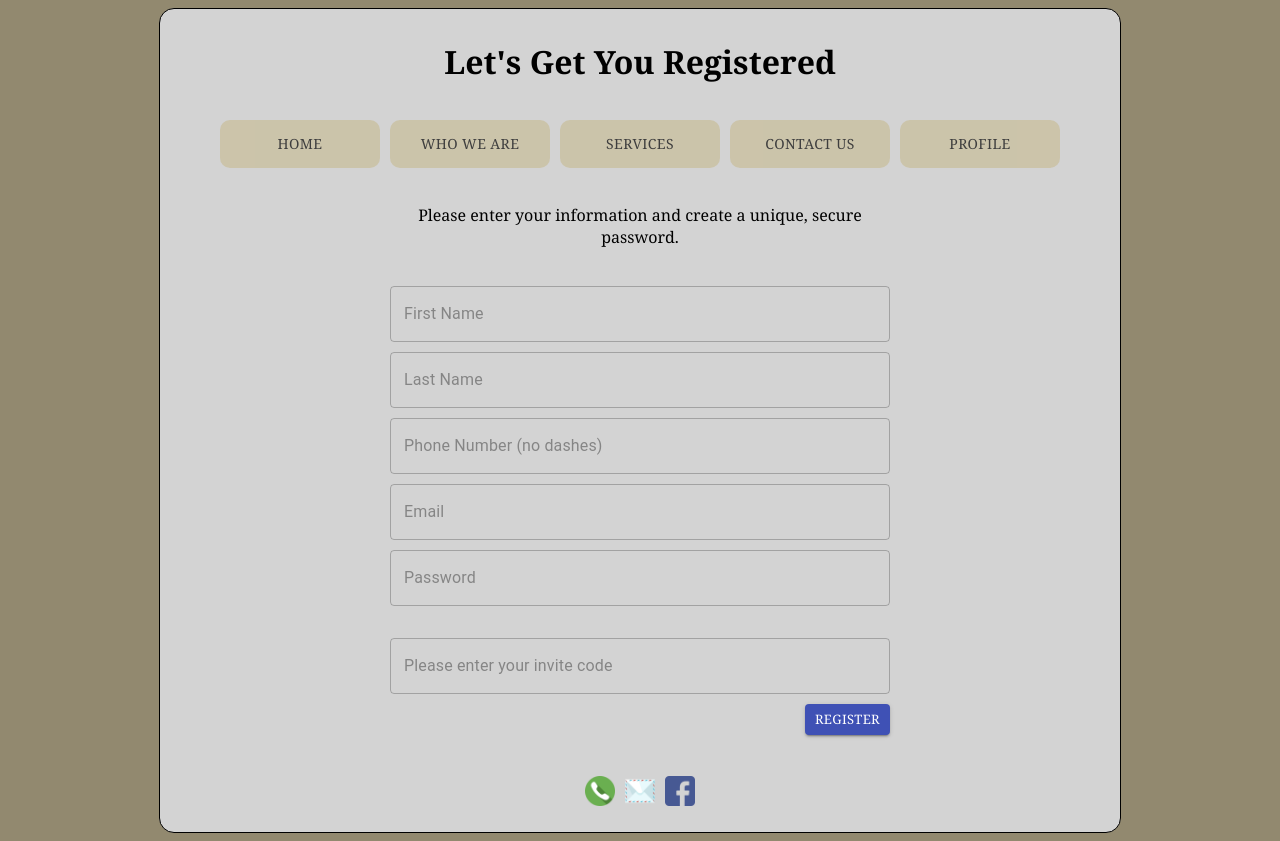
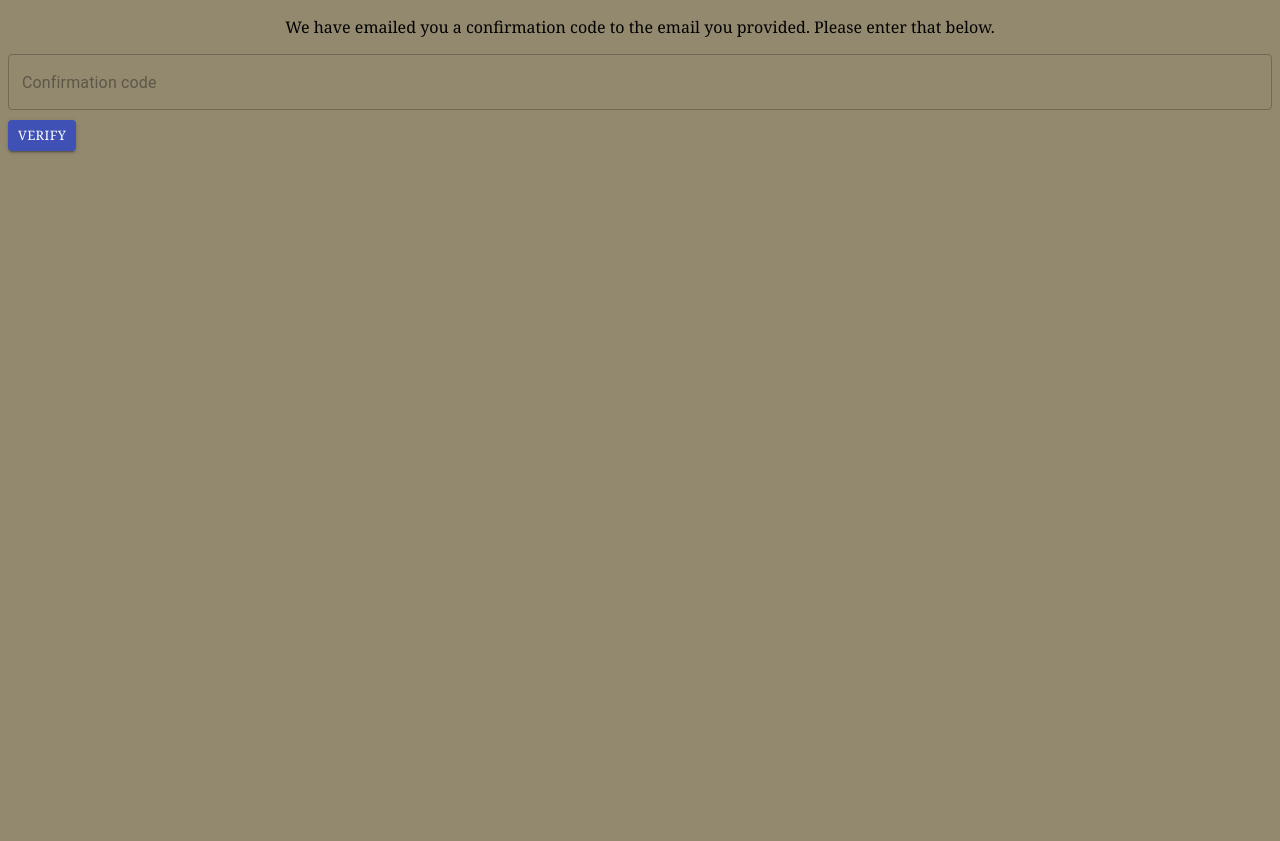
Before and after one commit to cperault/roofmasters, a React (Create React App) app: page /registration in a window 1280 px wide. After the commit the page ends 800 px from the top, so only its background shows below. Built offline with nearby package versions, Linux system fonts and the light colour scheme.

Commit message:
User will now be prompted to enter the registration confirmation code sent to them via email before being redirected to the login page.

```diff
--- a/src/Models/Validation.js
+++ b/src/Models/Validation.js
@@ -36,6 +36,11 @@ const Validation = (credentials = [], formToValidate = "") => {
       if (inputIsValid(credentials[0]) && inputIsValid(credentials[1])) {
         isValid = true;
       }
+      //check for valid email input; this will be simple client-side validation, but the server will check as well.
+      let regex = /^[^\s@]+@[^\s@]+\.[^\s@]+$/; //regex obtained from StackOverflow community user's comment (Andrew) on https://stackoverflow.com/questions/46155/how-to-validate-an-email-address-in-javascript
+      if (regex.test(credentials[0])) {
+        isValid = true;
+      }
       break;
     case "registration":
       if (
--- a/src/Views/Registration.js
+++ b/src/Views/Registration.js
@@ -26,7 +26,8 @@ const Registration = ({
   const [password, setPassword] = useState("");
   //useState hook to manage the "page loading effect"
   const [pageLoading, setPageLoading] = useState(false);
-
+  const [registrationCode, setRegistrationCode] = useState("");
+  const [userNeedsToConfirm, setUserNeedsToConfirm] = useState(false);
   //submit email address and password from registration for account to be created
   //note: data will be sanitized server-side but protected by HTTPS client side
   const registerUser = (
@@ -66,9 +67,8 @@ const Registration = ({
             setInviteCode("Invite code is invalid.");
           } else if (response.data) {
             setPageLoading(false);
-            alert("Thank you! You're now registered! Let's get you logged in.");
-            //redirect to login once registration complete
-            window.location.assign("/login");
+            //prompt user to confirm registration by entering the code they received via email
+            confirmRegistration();
           }
         })
         .catch(error => {
@@ -98,7 +98,35 @@ const Registration = ({
       window.location.reload();
     }
   };
-  return (
+
+  //prompt user to enter the code they receive via email before proceeding
+  const confirmRegistration = (registrationCode, email) => {
+    setUserNeedsToConfirm(true);
+
+    setPageLoading(true);
+    //send request back to confirm user registration code
+    axios
+      .post(
+        "https://roofmasters-backend.herokuapp.com/index.php/confirm_registration",
+        {
+          registrationCode: registrationCode,
+          email: email
+        }
+      )
+      .then(response => {
+        if (response.data.verification === "Failed") {
+          setRegistrationCode("Invalid registration code.");
+        } else if (response.data) {
+          setPageLoading(false);
+          alert(
+            "Thank you confirming your email address. You will now be redirected to the login page."
+          );
+          window.location.assign("/login");
+        }
+      });
+  };
+
+  return userNeedsToConfirm === "" ? (
     <div className="wrapper_div">
       <h1 className="wrapper_header">Let's Get You Registered</h1>
       <nav>
@@ -198,6 +226,31 @@ const Registration = ({
         <Footer userIsLoggedIn={userIsLoggedIn} loggedInUser={loggedInUser} />
       </footer>
     </div>
+  ) : (
+    <div>
+      <p className="register_form_div_header">
+        We have emailed you a confirmation code to the email you provided.
+        Please enter that below.
+      </p>
+      <TextField
+        variant="outlined"
+        fullWidth
+        style={{ marginBottom: "10px" }}
+        name="registration_code"
+        value={registrationCode}
+        onChange={text => setRegistrationCode(text.target.value)}
+        placeholder="Confirmation code"
+      ></TextField>
+      <br />
+      <Button
+        onClick={() => confirmRegistration(registrationCode, email)}
+        variant="contained"
+        color="primary"
+        size="small"
+      >
+        Verify
+      </Button>
+    </div>
   );
 };
 
```
